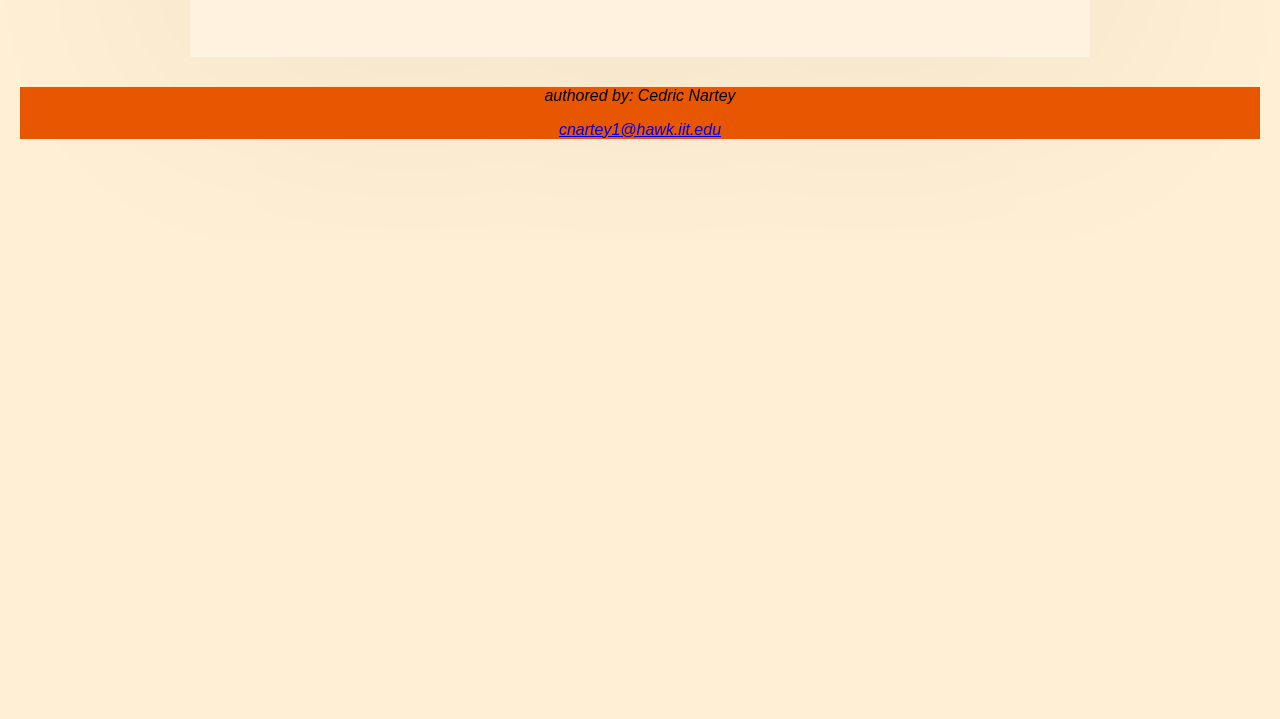
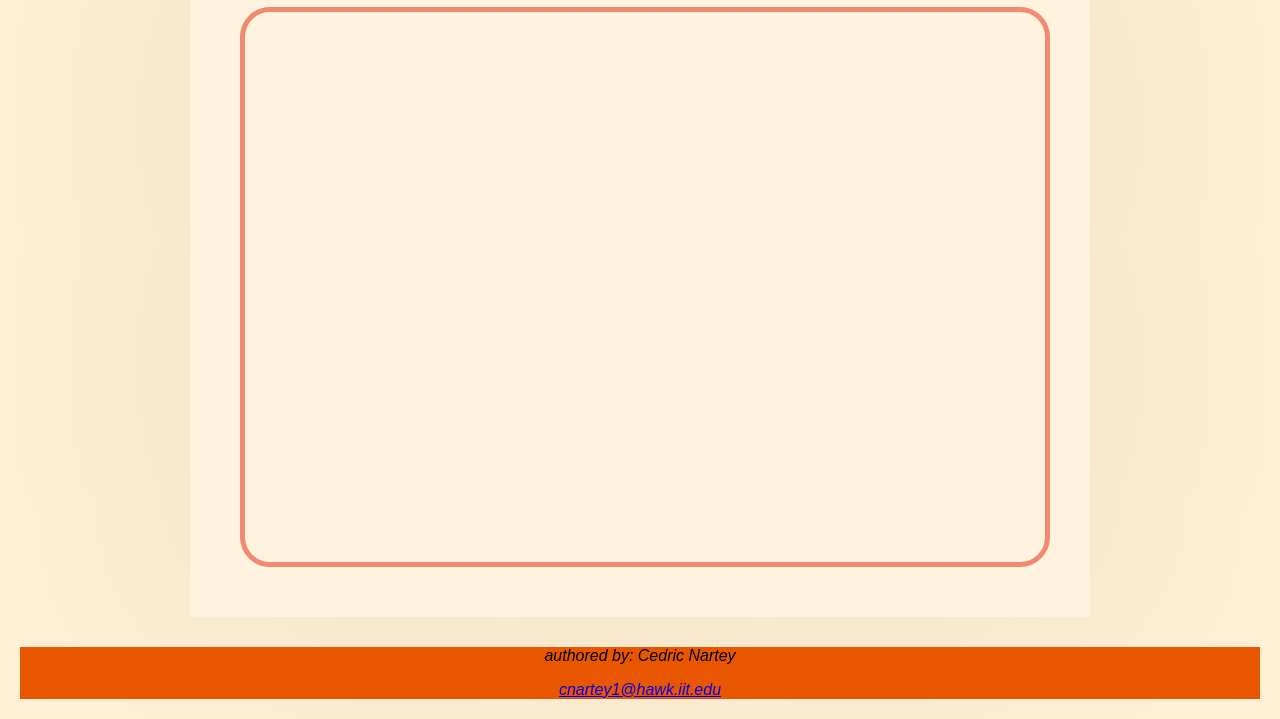
Before and after one commit to cyetran/itmd361-project3, a plain HTML site: page map.html in a window 1280 px wide. Shown: the part 269-988 px from the top of the page. Before the commit the page ends 800 px from the top, so only its background shows below. Drawn offline with Linux system fonts and the light colour scheme; some packages are replaced by stand-ins of ours; a web font is replaced by a local one.

Commit message:
Update styles.css

```diff
--- a/css/styles.css
+++ b/css/styles.css
@@ -83,7 +83,7 @@ video{
   background-color: black;
   width: 100%;
 }
-#map{
+#canvas{
   display: block;
   margin: auto;
   width: 100%;
```
